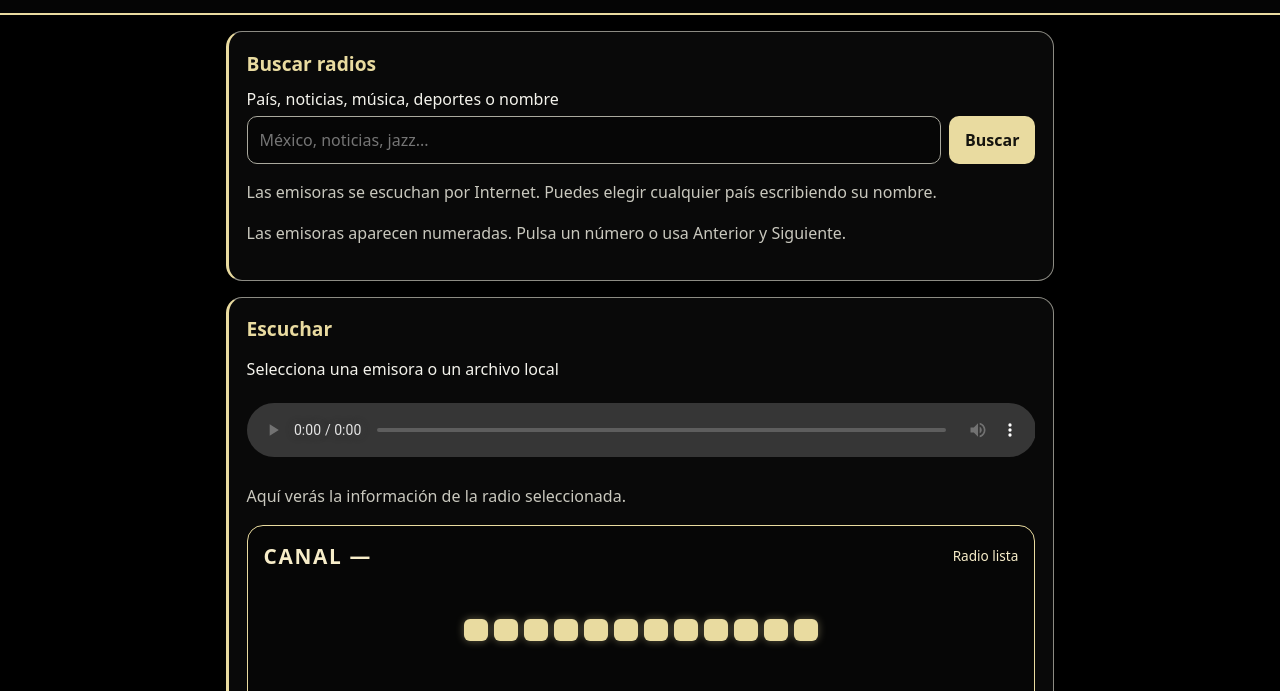
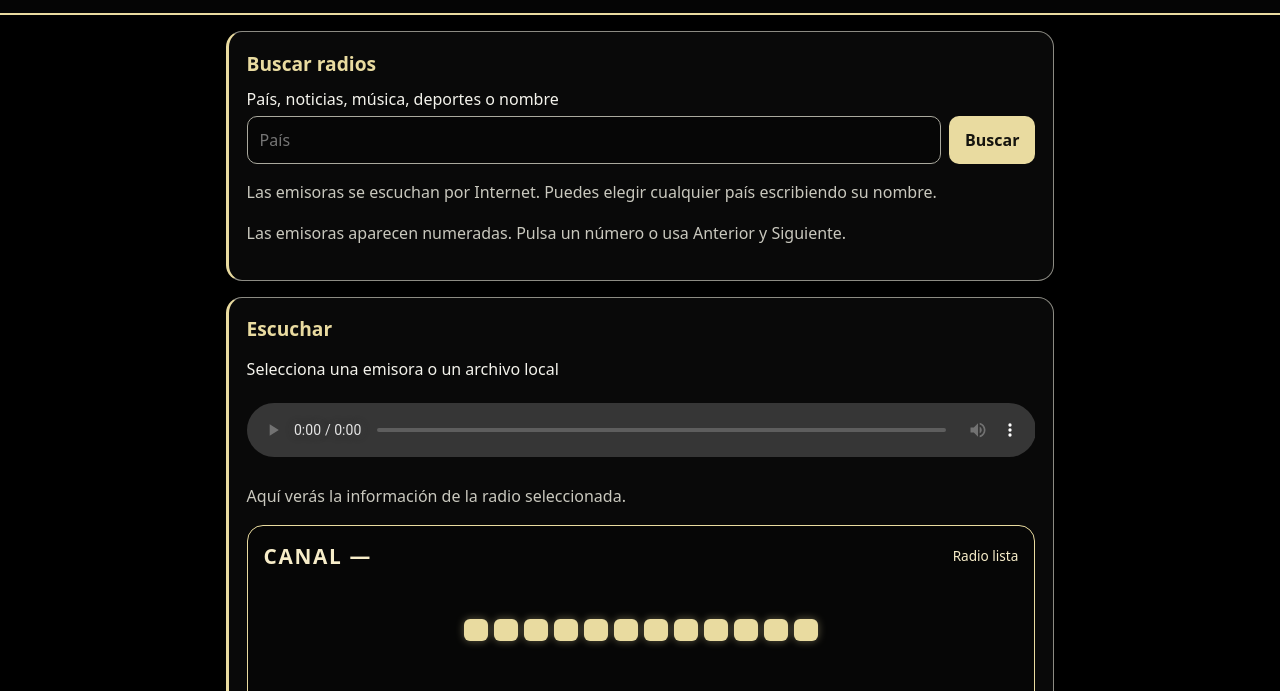
Before and after one commit to Dirix24/FLCO, a plain HTML site: page web/index.html in a window 1280 px wide. Shown: the part 73-764 px from the top of the page. Drawn offline with Linux system fonts and the light colour scheme; no server answers.

Commit message:
Cambiar ejemplo de búsqueda por País

```diff
--- a/web/index.html
+++ b/web/index.html
@@ -20,7 +20,7 @@
 <main>
 <section class="panel">
 <h2>Buscar radios</h2>
-<form id="search-form"><label for="query">País, noticias, música, deportes o nombre</label><div class="horizontal"><input id="query" type="search" placeholder="México, noticias, jazz..." maxlength="100" required><button type="submit">Buscar</button></div></form>
+<form id="search-form"><label for="query">País, noticias, música, deportes o nombre</label><div class="horizontal"><input id="query" type="search" placeholder="País" maxlength="100" required><button type="submit">Buscar</button></div></form>
 <p class="hint">Las emisoras se escuchan por Internet. Puedes elegir cualquier país escribiendo su nombre.</p>
 <div id="status" role="status" aria-live="polite"></div><p class="hint">Las emisoras aparecen numeradas. Pulsa un número o usa Anterior y Siguiente.</p><ul id="results" class="stations"></ul>
 </section>
```
